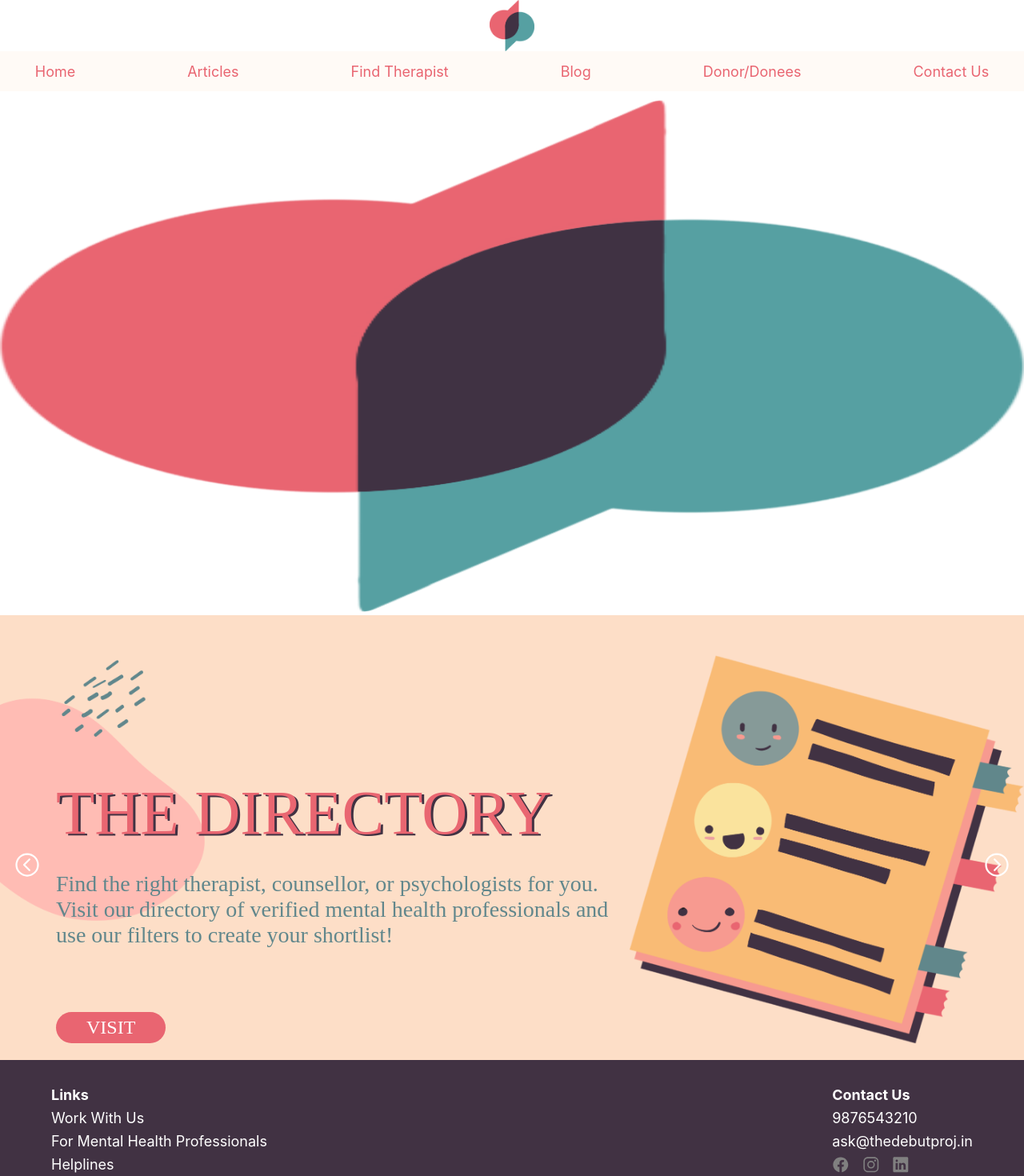
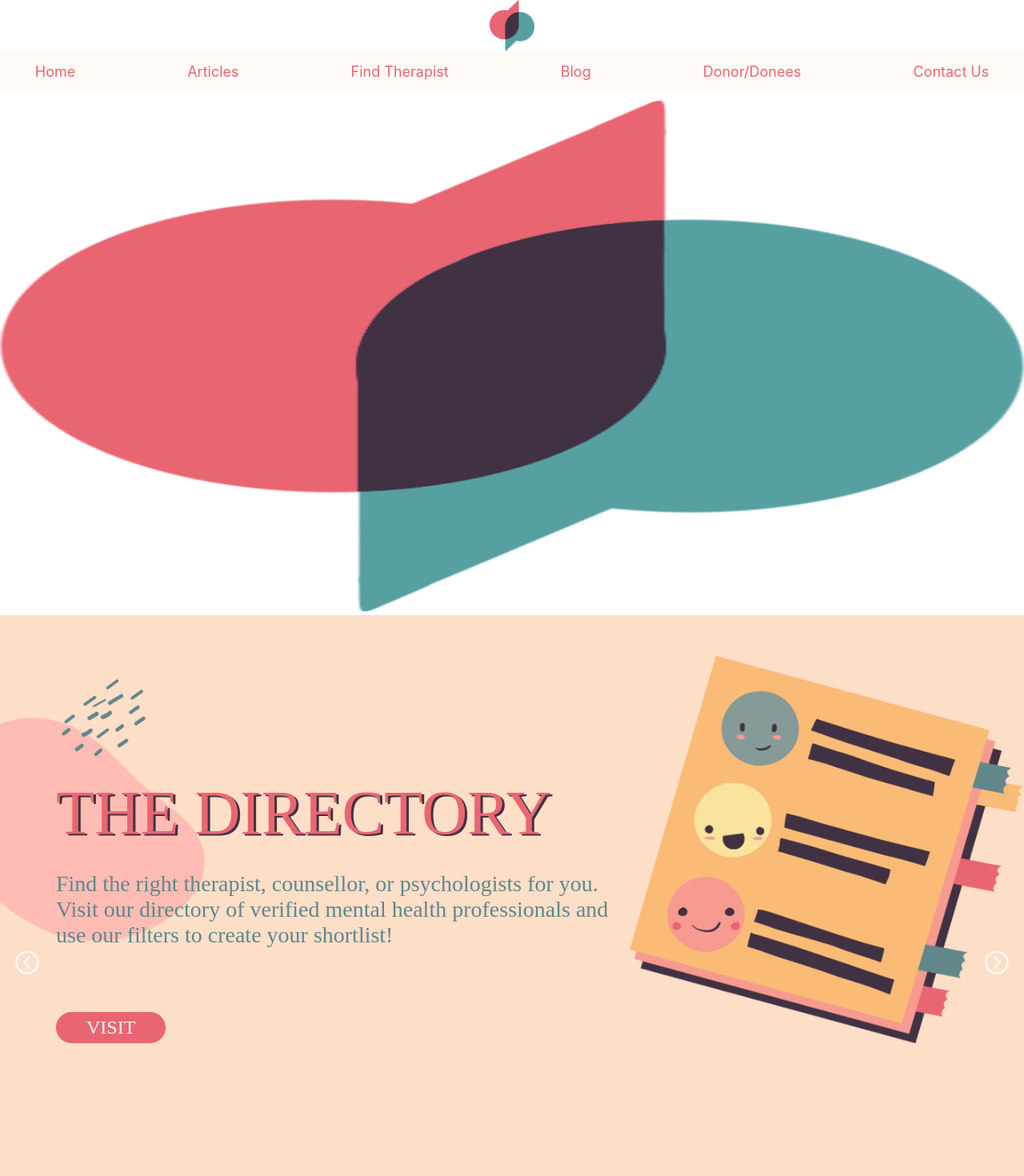
Before and after one commit to thedebutproj/therapy-project, a React (Create React App) app: page / in a window 1280 px wide. Shown: the top 1470 px of the page at 80% size. Built offline with nearby package versions, Linux system fonts and the light colour scheme; a web font is replaced by a local one.

Commit message:
heights modified

```diff
--- a/src/components/pages/Home.css
+++ b/src/components/pages/Home.css
@@ -9,6 +9,7 @@
 
 .home-slideshow-container {
     position: relative;
+    height: 100vh;
     /* padding-top: 50px; */
 }
 
@@ -32,6 +33,7 @@
 .home-blog {
     background-color: #b0bfc2;
 }
+
 .home-donor {
     background-color: #f8c892;
 }
@@ -101,7 +103,8 @@
 
 .home-slide-right img {
     margin: auto;
-  display: block; /*Helps in keeping the image inside a div*/
+    display: block;
+    /*Helps in keeping the image inside a div*/
     width: 100%;
     height: 100%;
 }
```
Also changed, not shown: src/assets/contact.png (added). Lines whose indentation alone changed are shown as unchanged.
